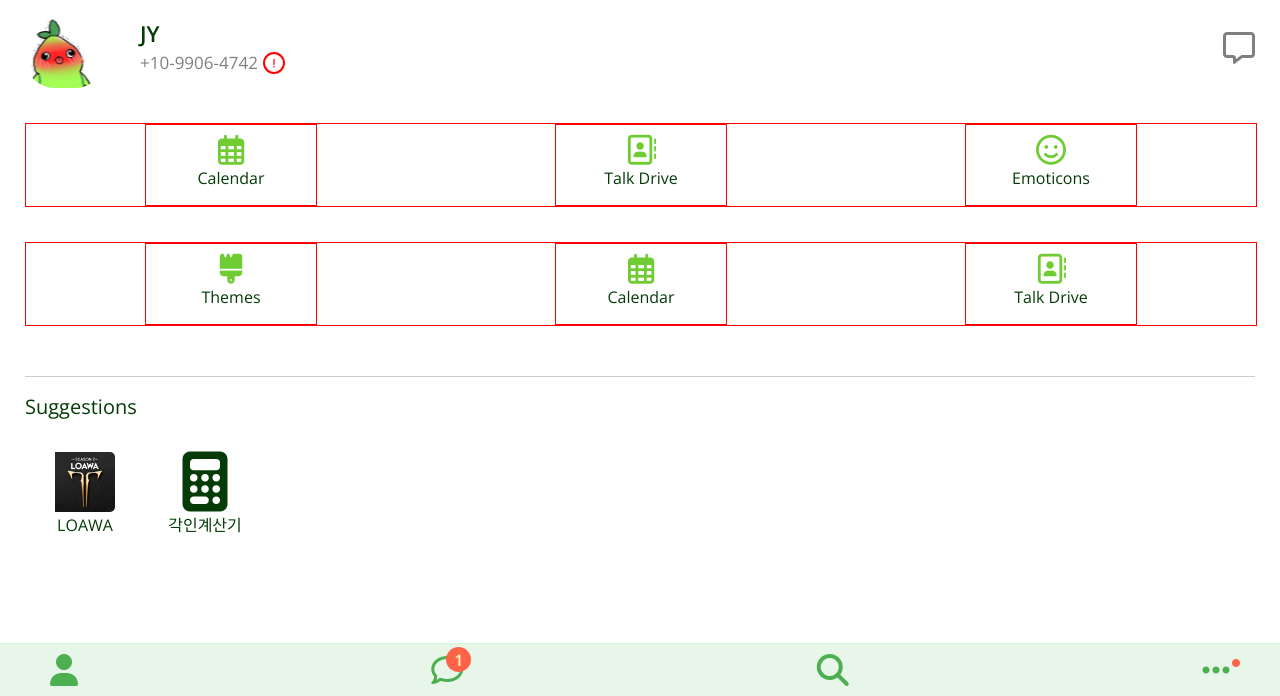
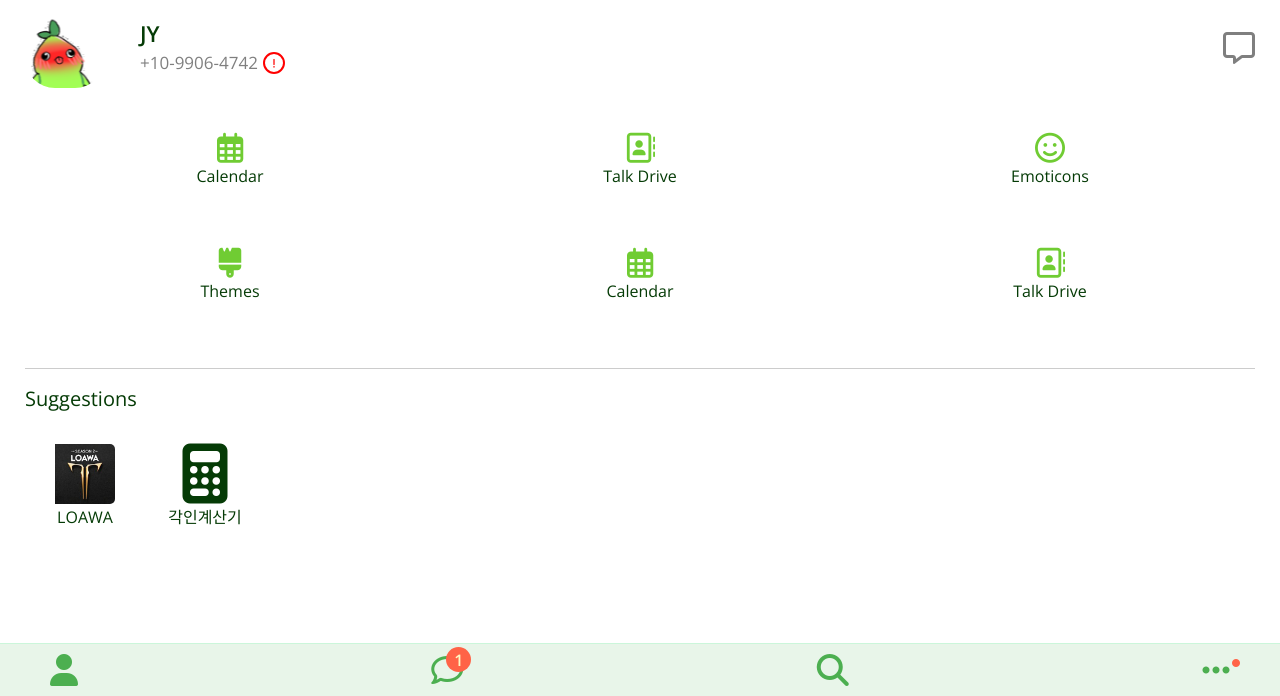
Before and after one commit to revecnl/nomardcoder_kokoatalk_clone, a plain HTML site: page more.html in a window 1280 px wide. Shown: the part 104-800 px from the top of the page. Drawn offline with nearby package versions, Linux system fonts and the light colour scheme.

```diff
--- a/css/screen/more.css
+++ b/css/screen/more.css
@@ -2,14 +2,14 @@
     margin-top:35px;
     display:flex;
     justify-content:left;
-    border:1px solid red;
+    border:none;
     width: 100%;
 }
 
 .more_screen .icon-row .icon-row_icon{
     text-align: center;
     padding: 0px var(--horizontal-space);
-    border:1px solid red;
+    border:none;
 }
 
 .more-suggestions{
```
